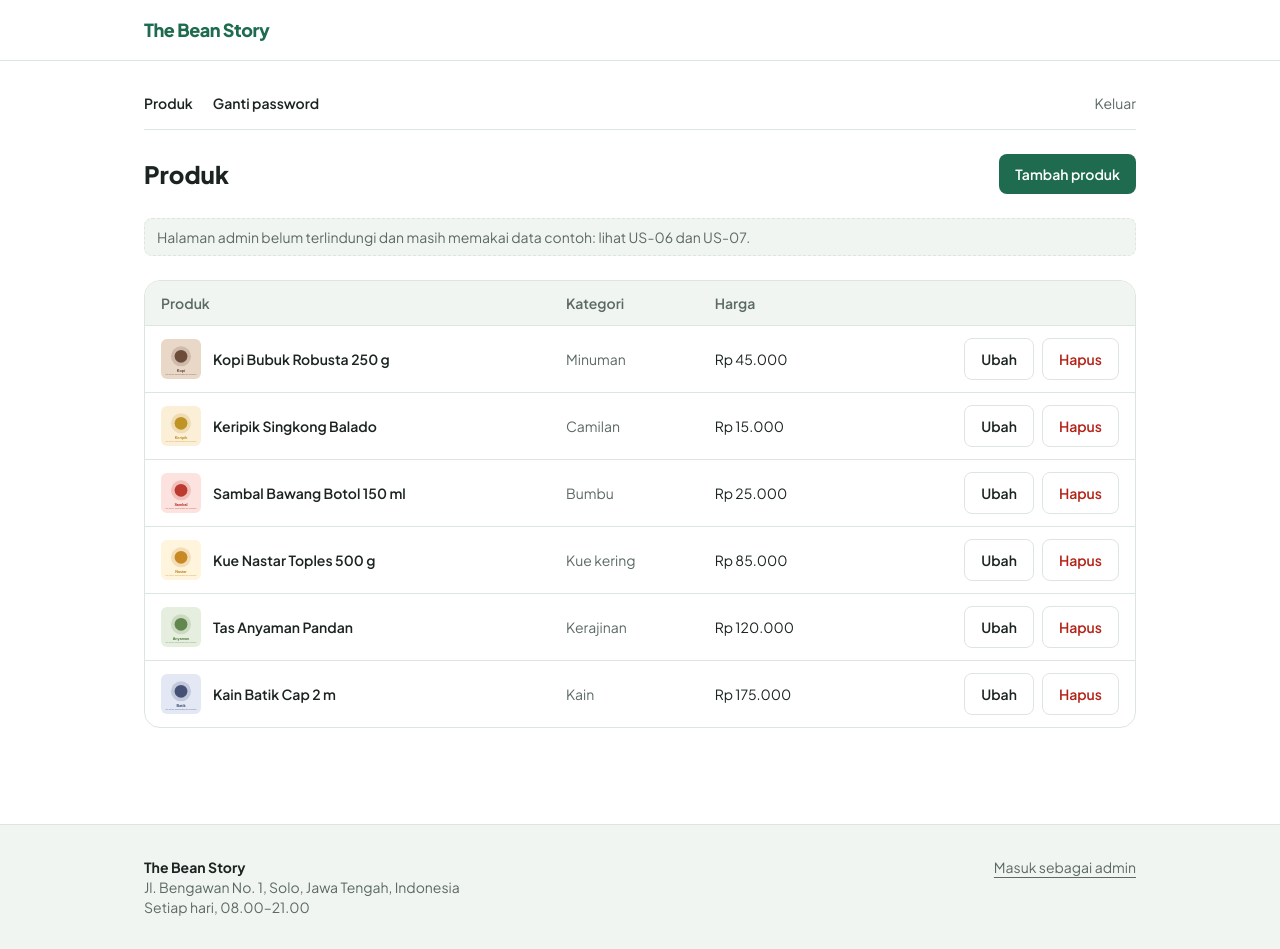
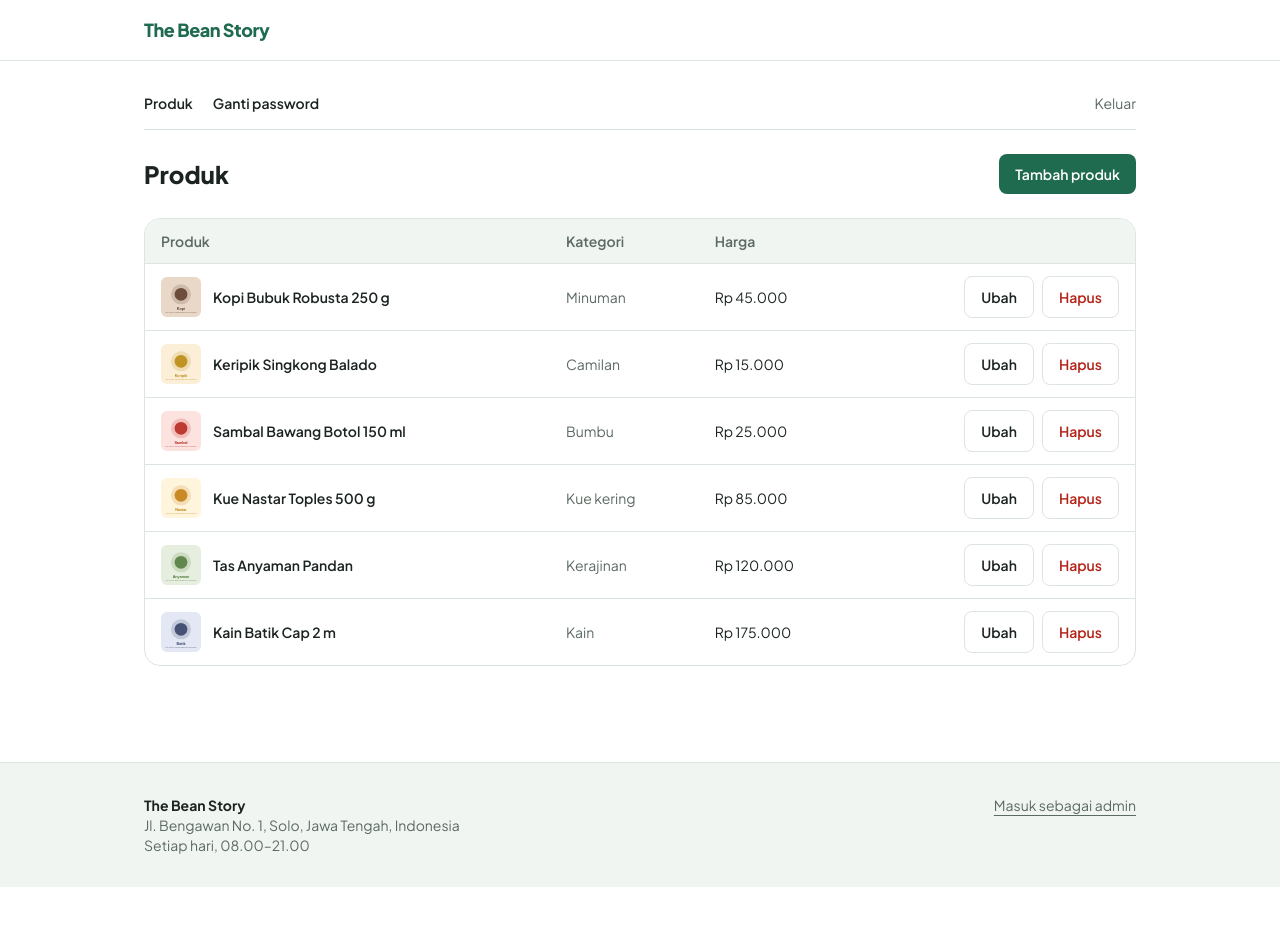
Before and after one commit to Andh3X/beanstory, a Next.js app: page /admin in a window 1280 px wide. After the commit the page ends 887 px from the top, so only its background shows below. Built offline with nearby package versions, Linux system fonts and the light colour scheme.

Commit message:
US-06: proteksi halaman admin

```diff
--- a/app/admin/page.jsx
+++ b/app/admin/page.jsx
@@ -1,11 +1,8 @@
 import NavAdmin from "@/components/NavAdmin";
 import TabelProduk from "@/components/TabelProduk";
 import Tombol from "@/components/Tombol";
-import CatatanBelumAktif from "@/components/CatatanBelumAktif";
 import { produkContoh } from "@/lib/data-contoh";
 
-// US-06: halaman ini belum terlindungi. Siapa pun bisa membukanya.
-// Tugas peserta: hanya admin yang sudah login boleh membuka semua halaman /admin.
 export default function HalamanAdmin() {
   // US-07 (bonus): daftar produk masih memakai data contoh, belum dari database.
   const daftarProduk = produkContoh;
@@ -18,9 +15,6 @@ export default function HalamanAdmin() {
         {/* US-08 (bonus): tambah produk */}
         <Tombol href="/admin/produk/baru">Tambah produk</Tombol>
       </div>
-      <CatatanBelumAktif>
-        Halaman admin belum terlindungi dan masih memakai data contoh: lihat US-06 dan US-07.
-      </CatatanBelumAktif>
       <TabelProduk daftarProduk={daftarProduk} />
     </div>
   );
```
